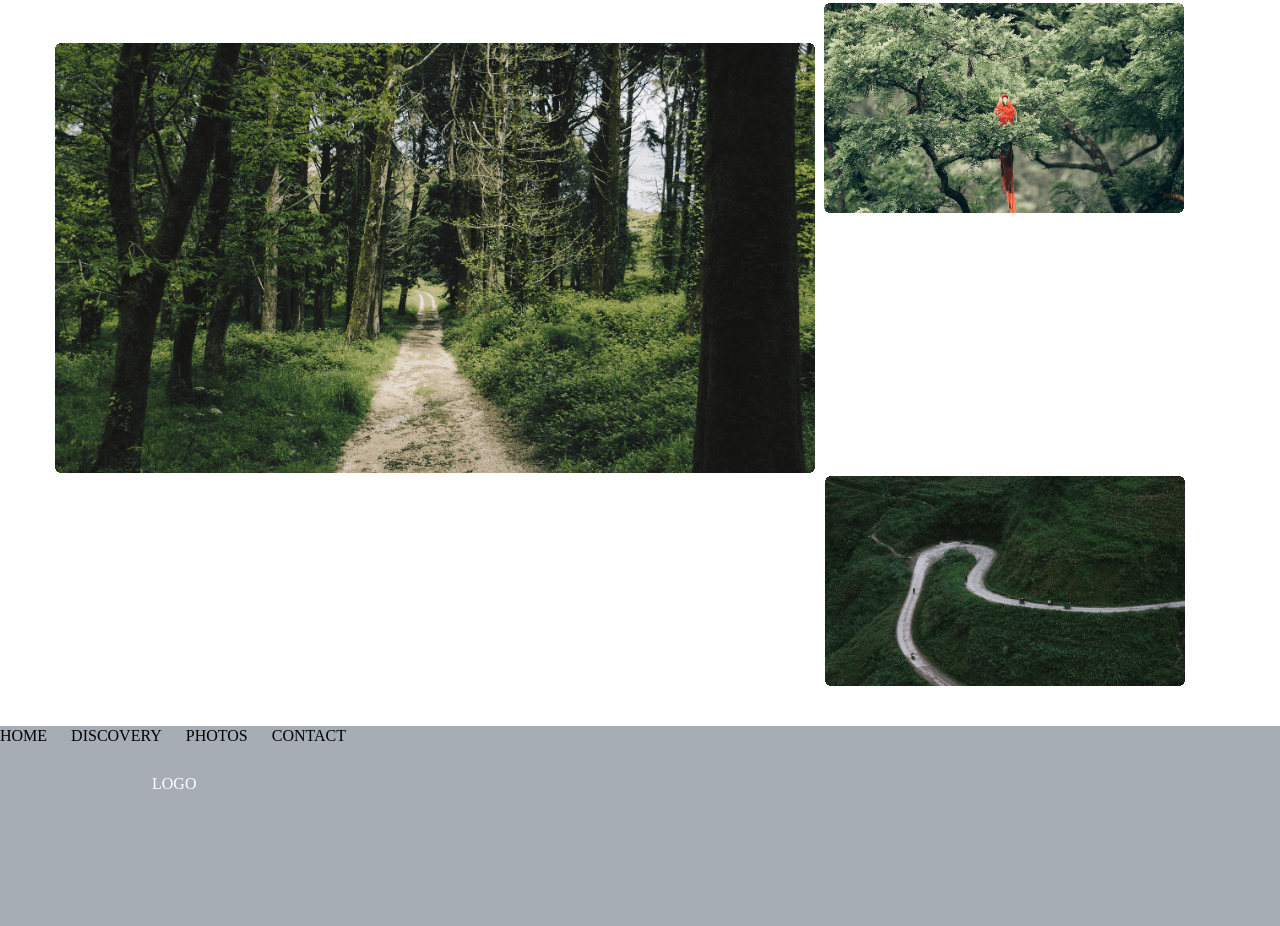
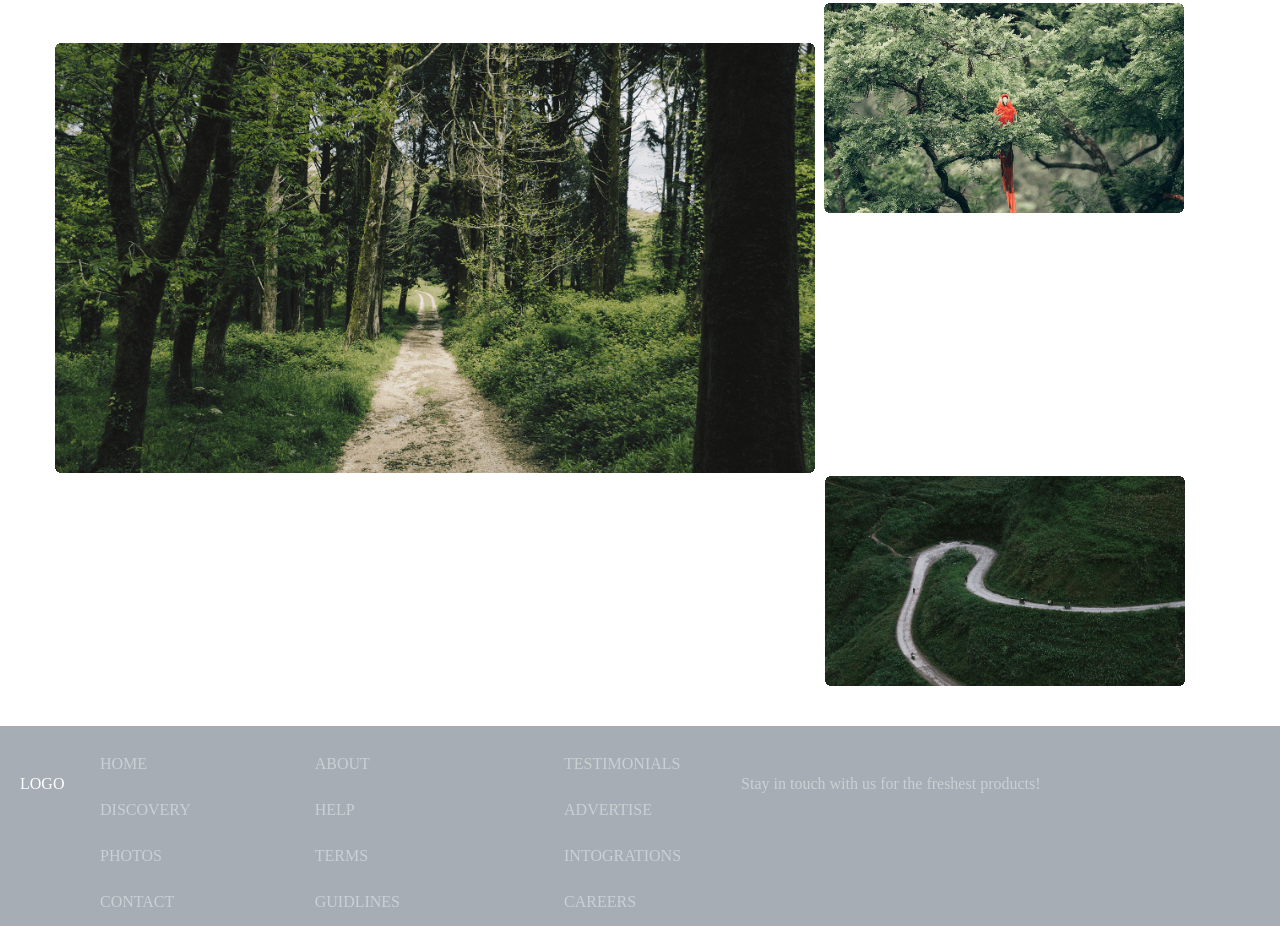
Before and after one commit to lasha023/lecture-5, a plain HTML site: page index.html in a window 1280 px wide. Shown: the part 978-1904 px from the top of the page. Drawn offline with Linux system fonts and the light colour scheme.

Commit message:
last ones

```diff
--- a/css/styles.css
+++ b/css/styles.css
@@ -56,8 +56,15 @@ height: 200px;
 background-color: #A6ADB4;
 margin-top: 37px;}
 footer p {margin-top: 50px;
-margin-left: 152px;
+margin-left: 20px;
 color: white;
-display: inline-block;}
-footer nav{display: inline-block;}
-footer li {display: inline-block;}
+display: inline-block;
+vertical-align: top;}
+footer ul{vertical-align: top;
+margin-top: 30px;
+margin-right: 20px;
+margin-bottom: 0px;
+margin-left: 100px;
+color: #CBD0D3}
+.last{color: #CBD0D3;
+margin-left: 40px;}
--- a/index.html
+++ b/index.html
@@ -93,16 +93,25 @@
 		<footer>
 			<p>LOGO</p>
 			<nav>
-				<ul>
-					<li>HOME</li>
-					<li>DISCOVERY</li>
-					<li>PHOTOS</li>
-					<li>CONTACT</li>
-
-				</ul>
+				<ul>HOME</ul>
+				<ul>DISCOVERY</ul>
+				<ul>PHOTOS</ul>
+				<ul>CONTACT</ul>
 			</nav>
-
-
+			<nav>
+				<ul>ABOUT</ul>
+				<ul>HELP</ul>
+				<ul>TERMS</ul>
+				<ul>GUIDLINES</ul>
+			</nav>
+			<nav class="last">
+				<ul>TESTIMONIALS</ul>
+				<ul>ADVERTISE</ul>
+				<ul>INTOGRATIONS</ul>
+				<ul>CAREERS</ul>
+			</nav>
+			<p class="last">Stay in touch with us for the freshest products!
+			</p>
 		</footer>
 
 
```
